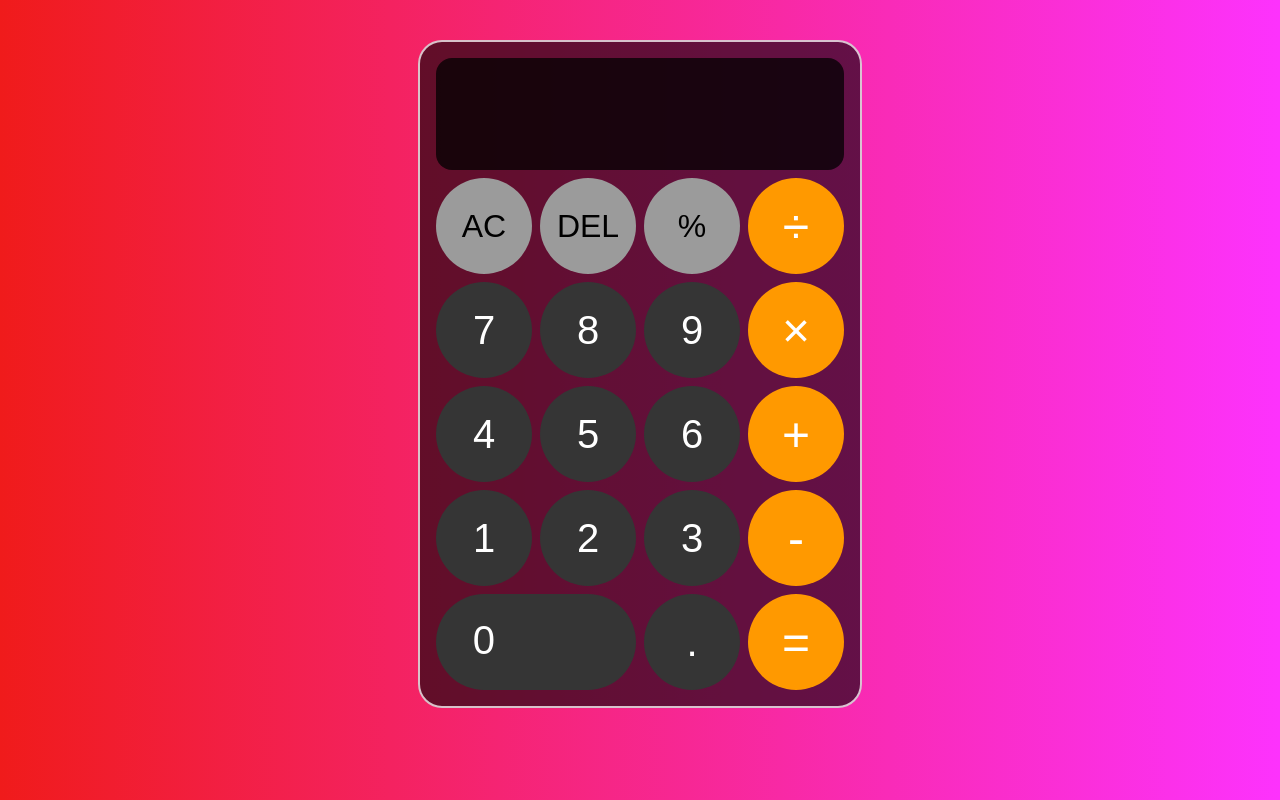
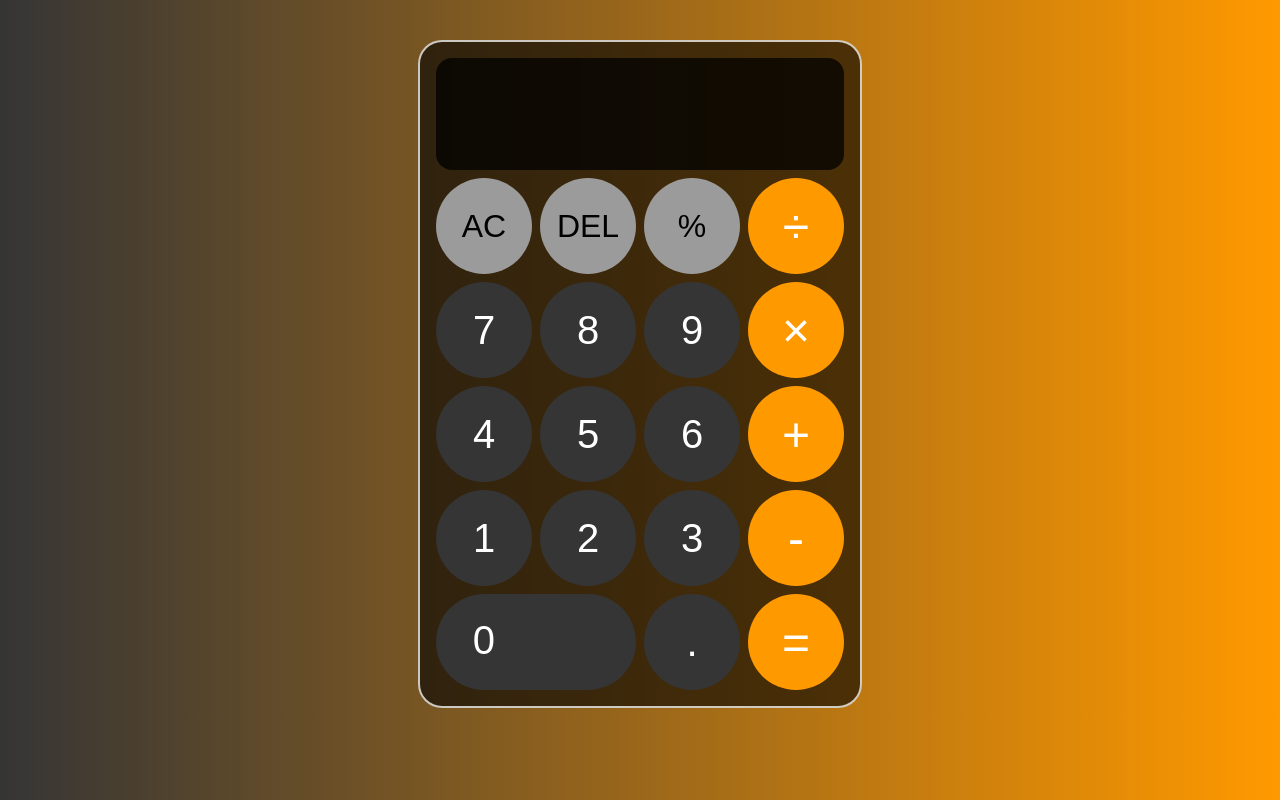
Before and after one commit to TeddyPoon2/react-calculator, a React (Create React App) app: page / in a window 1280 px wide. Built offline with nearby package versions, Linux system fonts and the light colour scheme.

Commit message:
changed backgroung color

```diff
--- a/src/App.css
+++ b/src/App.css
@@ -8,7 +8,7 @@
 body {
   display: flex;
   justify-content: center;
-  background: linear-gradient(to right, #f01b1b, #fd32fd);
+  background: linear-gradient(to right, rgb(53, 53, 53), rgb(255, 153, 0));
 }
 
 .cal-container {
@@ -21,13 +21,6 @@ body {
   padding: 1rem;
   border-radius: 1.5rem;
   border: 2px solid rgba(255, 255, 255, 0.75);
-}
-
-.span-two {
-  grid-column: span 2;
-  display: flex;
-  padding: 1.5rem;
-  padding-left: 2.3rem;
 }
 
 .output {
@@ -54,6 +47,7 @@ body {
 }
 
 .cal-container > button {
+  padding: 0px;
   position: relative;
   cursor: pointer;
   border: none;
@@ -62,6 +56,13 @@ body {
   color: white;
   outline: none;
   transition: 0.2s ease-out;
+}
+
+.cal-container > .span-two {
+  grid-column: span 2;
+  display: flex;
+  padding: 1.5rem;
+  padding-left: 2.3rem;
 }
 
 .cal-container > button:hover {
```
